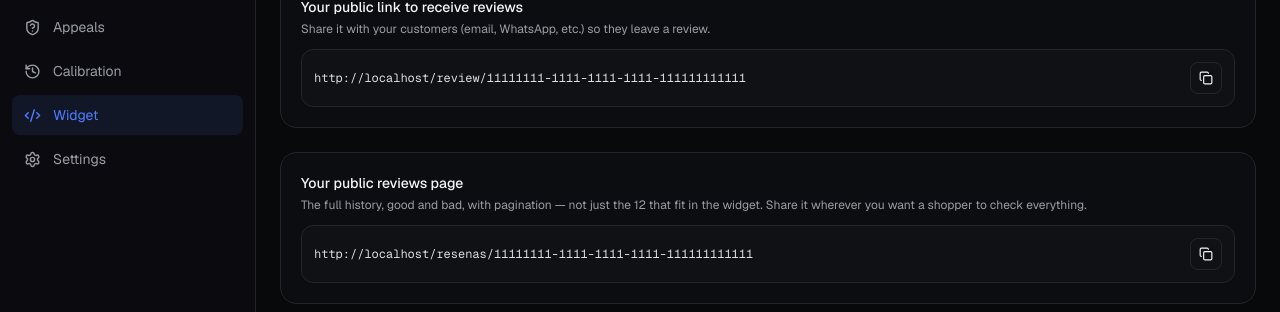
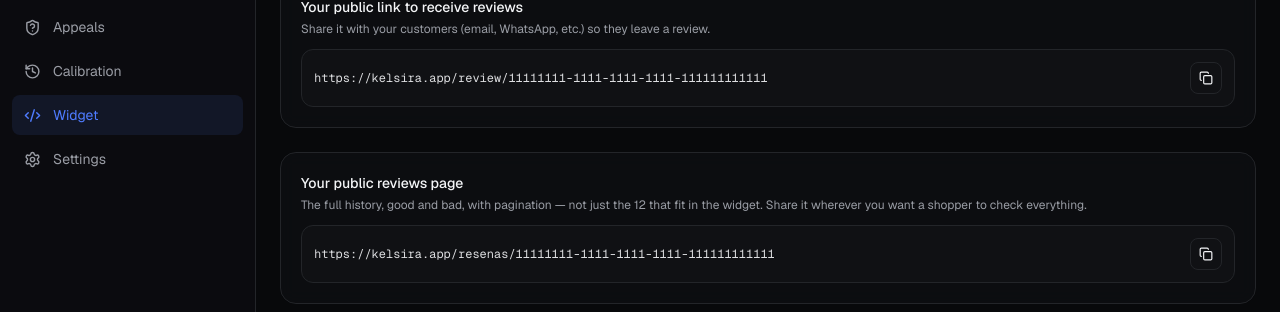
Before and after one commit to Gabri083/idea-Saas, a Next.js app: page /dashboard/widget in a window 1280 px wide. Shown: the part 205-517 px from the top of the page. Built offline with nearby package versions, Linux system fonts and the light colour scheme; no server answers.

Commit message:
Add files via upload

```diff
--- a/src/app/robots.ts
+++ b/src/app/robots.ts
@@ -1,6 +1,5 @@
 import type { MetadataRoute } from "next";
-
-const BASE_URL = "https://kelsira.app";
+import { SITE_URL as BASE_URL } from "@/lib/site";
 
 export default function robots(): MetadataRoute.Robots {
   return {
--- a/src/components/dashboard/copyable-link.tsx
+++ b/src/components/dashboard/copyable-link.tsx
@@ -2,11 +2,11 @@
 
 import { useState } from "react";
 import { Check, Copy } from "lucide-react";
+import { SITE_URL } from "@/lib/site";
 
 export function CopyableLink({ path, copyAria }: { path: string; copyAria: string }) {
   const [copied, setCopied] = useState(false);
-  const [origin] = useState(() => (typeof window !== "undefined" ? window.location.origin : ""));
-  const url = `${origin}${path}`;
+  const url = `${SITE_URL}${path}`;
 
   function copy() {
     navigator.clipboard.writeText(url);
```
